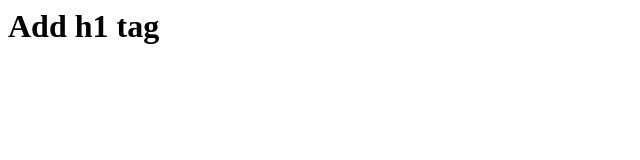
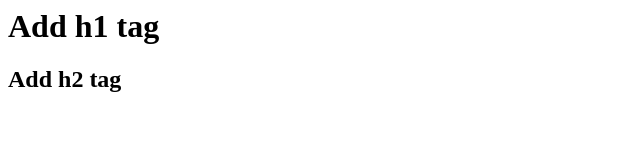
Before and after one commit to przemek-pajka/Test-git, a plain HTML site: page index.html in a window 1280 px wide. Shown: the whole page, without its empty margins (0-640 px from the left). Drawn offline with Linux system fonts and the light colour scheme.

Commit message:
Add h2 tag

```diff
--- a/index.html
+++ b/index.html
@@ -1 +1,2 @@
 <h1>Add h1 tag</h1>
+<h2>Add h2 tag</h2>
```
